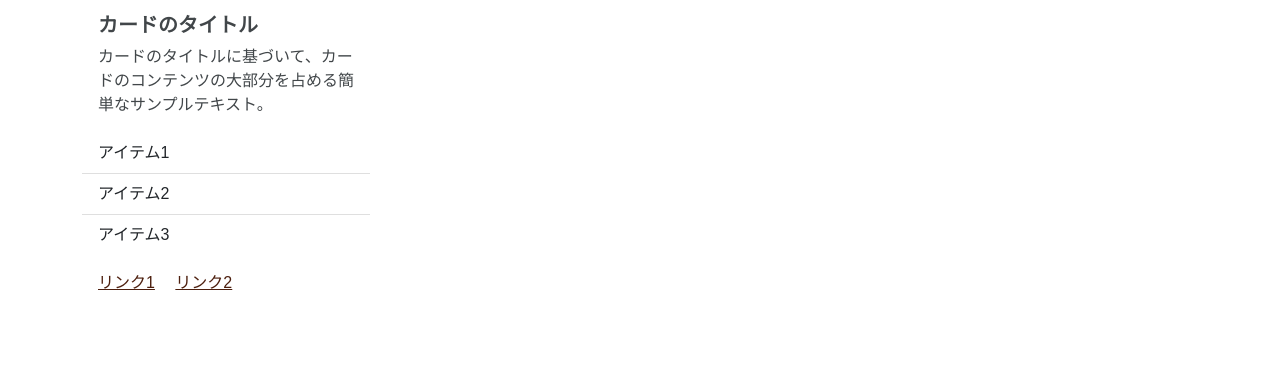
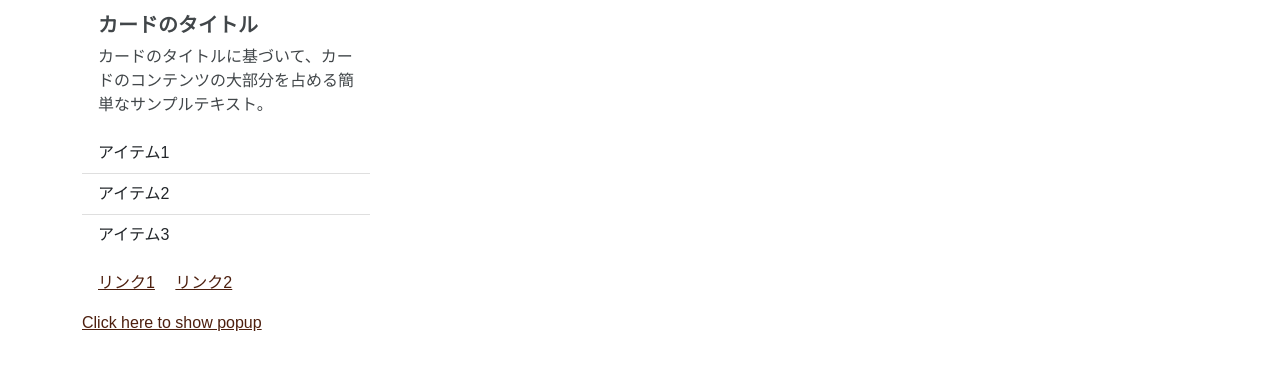
Before and after one commit to phototaxis22/metech, a plain HTML site: page index.html in a window 1280 px wide. Shown: the part 282-652 px from the top of the page. Drawn offline with nearby package versions, Linux system fonts and the light colour scheme.

Commit message:
mailerliteのtest

```diff
--- a/index.html
+++ b/index.html
@@ -117,7 +117,8 @@
 		  <a href="#" class="card-link">リンク2</a>
 		</div>
 	  </div>
-	  </div>
+	  <a href="javascript:;" onclick="ml_webform_5698362('show')">Click here to show popup</a>
+	</div>
 
 	<script src="https://cdn.jsdelivr.net/npm/bootstrap@5.0.2/dist/js/bootstrap.bundle.min.js" integrity="sha384-MrcW6ZMFYlzcLA8Nl+NtUVF0sA7MsXsP1UyJoMp4YLEuNSfAP+JcXn/tWtIaxVXM" crossorigin="anonymous"></script>
 	<script>
```
